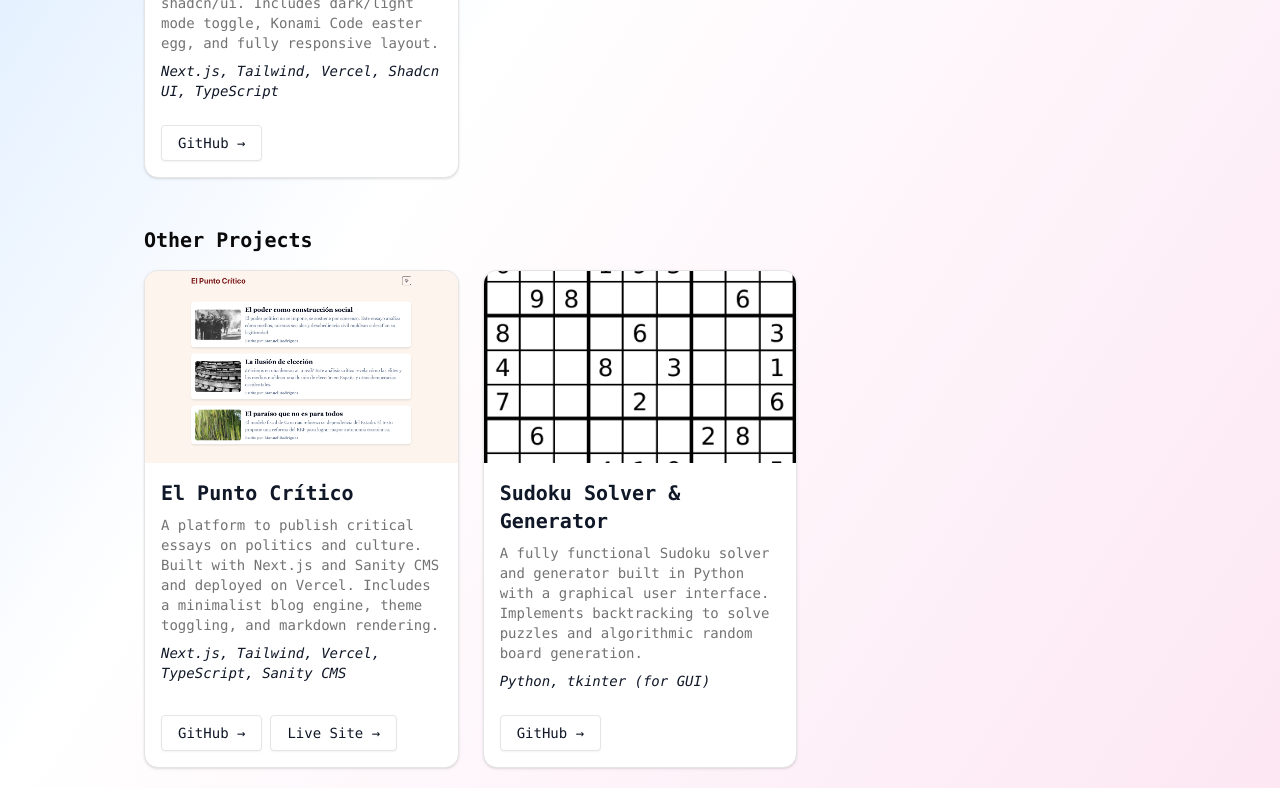
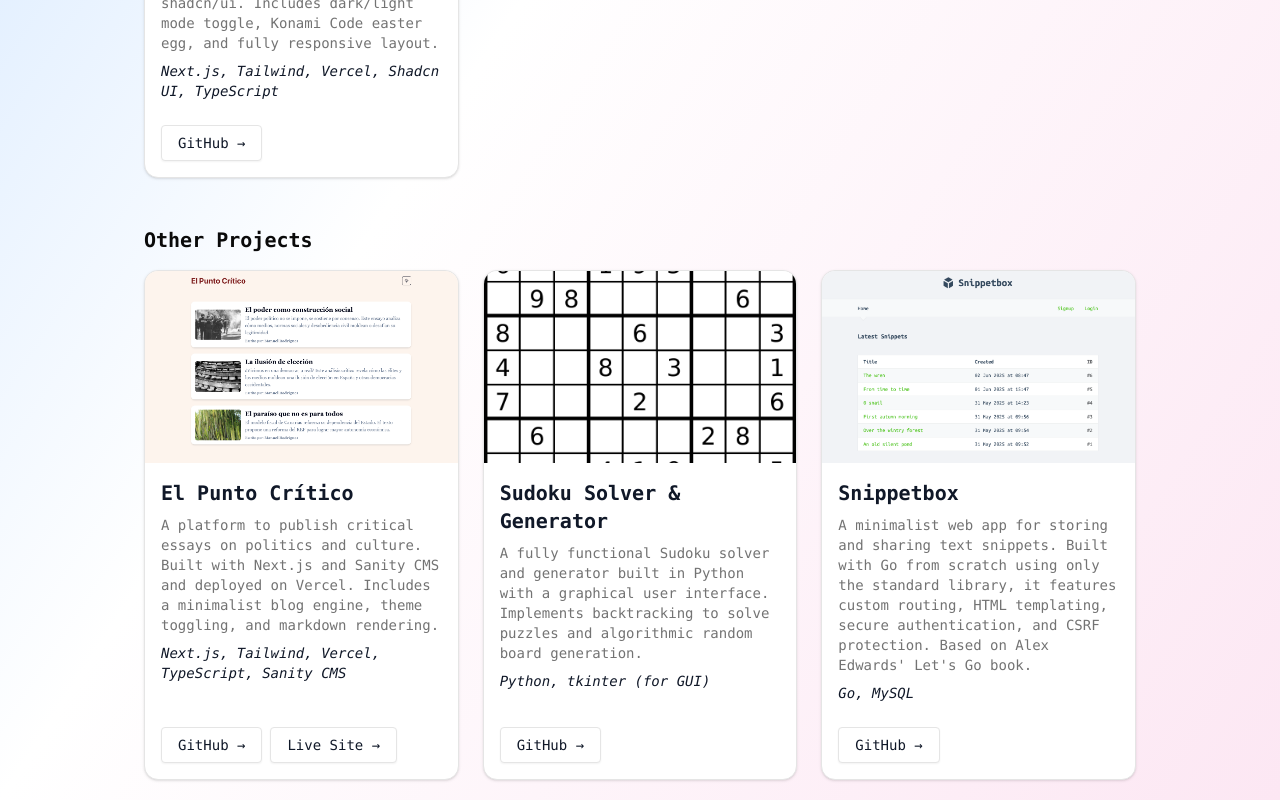
Before and after one commit to manursutil/portfolio, a Next.js app: page /projects in a window 1280 px wide. Shown: the part 1162-1962 px from the top of the page. Built offline with nearby package versions, Linux system fonts and the light colour scheme.

Commit message:
update projects

```diff
--- a/app/data/projects.ts
+++ b/app/data/projects.ts
@@ -68,4 +68,16 @@
       { label: "GitHub", url: "https://github.com/manursutil/sudoku-solver" },
     ],
   },
+  {
+    title: "Snippetbox",
+    category: "Other Projects",
+    image: "/snippetbox.png",
+    alt: "Snippetbox",
+    description:
+      "A minimalist web app for storing and sharing text snippets. Built with Go from scratch using only the standard library, it features custom routing, HTML templating, secure authentication, and CSRF protection. Based on Alex Edwards' Let's Go book. ",
+    techStack: "Go, MySQL",
+    links: [
+      { label: "GitHub", url: "https://github.com/manursutil/snippetbox" },
+    ],
+  },
 ];
```
Also changed, not shown: public/snippetbox.png (added).
